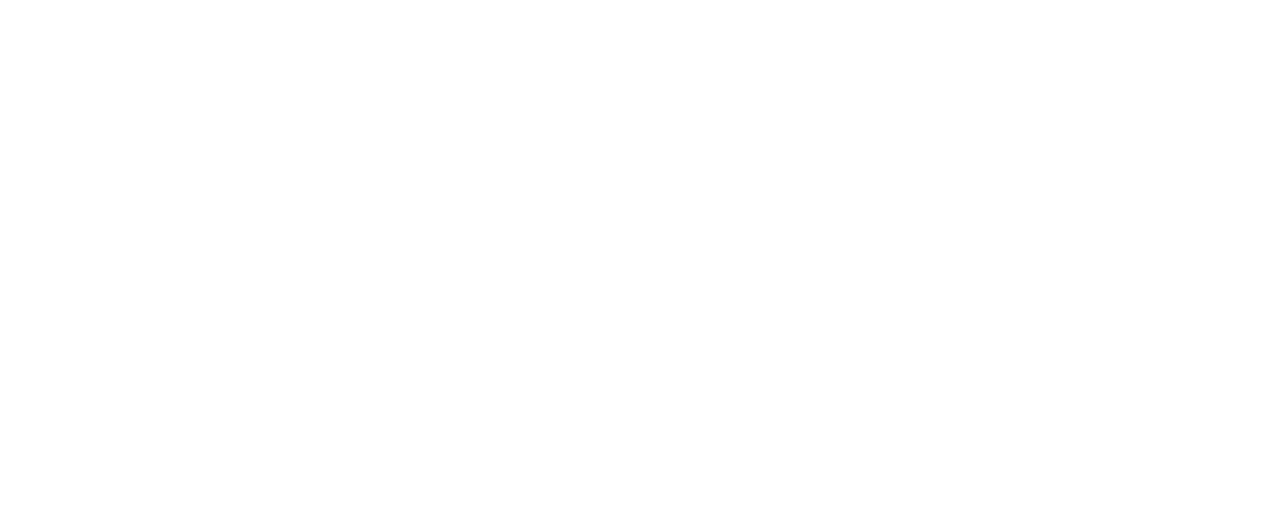
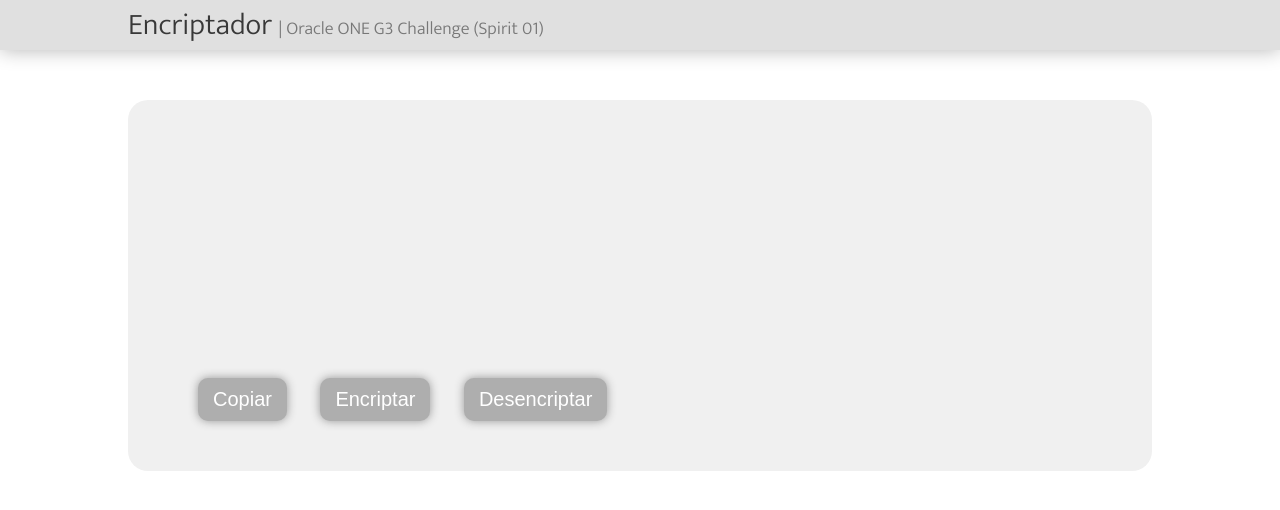
Before and after one commit to maxivecchio/maxivecchio.github.io, a plain HTML site: page index.html in a window 1280 px wide. Drawn offline with Linux system fonts and the light colour scheme; a web font is replaced by a local one.

Commit message:
Subiendo progreso previo

```diff
--- /dev/null
+++ b/css/reset.css
@@ -0,0 +1,48 @@
+/* http://meyerweb.com/eric/tools/css/reset/
+   v2.0 | 20110126
+   License: none (public domain)
+*/
+
+html, body, div, span, applet, object, iframe,
+h1, h2, h3, h4, h5, h6, p, blockquote, pre,
+a, abbr, acronym, address, big, cite, code,
+del, dfn, em, img, ins, kbd, q, s, samp,
+small, strike, strong, sub, sup, tt, var,
+b, u, i, center,
+dl, dt, dd, ol, ul, li,
+fieldset, form, label, legend,
+table, caption, tbody, tfoot, thead, tr, th, td,
+article, aside, canvas, details, embed,
+figure, figcaption, footer, header, hgroup,
+menu, nav, output, ruby, section, summary,
+time, mark, audio, video {
+	margin: 0;
+	padding: 0;
+	border: 0;
+	font-size: 100%;
+	font: inherit;
+	vertical-align: baseline;
+}
+/* HTML5 display-role reset for older browsers */
+article, aside, details, figcaption, figure,
+footer, header, hgroup, menu, nav, section {
+	display: block;
+}
+body {
+	line-height: 1;
+}
+ol, ul {
+	list-style: none;
+}
+blockquote, q {
+	quotes: none;
+}
+blockquote:before, blockquote:after,
+q:before, q:after {
+	content: '';
+	content: none;
+}
+table {
+	border-collapse: collapse;
+	border-spacing: 0;
+}
--- /dev/null
+++ b/css/style.css
@@ -0,0 +1,65 @@
+@import url('https://fonts.googleapis.com/css2?family=Mukta:wght@300&display=swap');
+@import url('https://fonts.googleapis.com/css2?family=Encode+Sans+Expanded:wght@300&display=swap');
+
+
+body {
+    font-family: 'Mukta', sans-serif;
+}
+header {
+    background: rgb(224, 224, 224);
+    box-shadow: 0px 0px 20px rgb(180,180,180);
+}
+header h1 {
+    width: 80%;
+    margin: 0 auto;
+    font-size: 30px;
+    padding: 10px 15px;
+    color: rgb(56, 56, 56);
+}
+
+header h1 span {
+    font-size: 18px;
+    color: rgb(119, 119, 119);
+}
+
+#test {
+    width: 80%;
+    background: rgb(240, 240, 240);
+    margin: 50px auto;
+    padding: 50px;
+    border-radius: 20px;
+    box-sizing: border-box;
+}
+
+textarea {
+    outline: none;
+    border: none;
+    resize: none;
+    width: 100%;
+    min-height: 200px;
+    background: none;
+    font-size: 18px;
+    color: rgb(69, 69, 69);
+    font-family: 'Encode Sans Expanded', sans-serif;
+}
+
+button {
+    margin-top: 20px;
+    outline: none;
+    border: none;
+    background: rgb(174, 174, 174);
+    box-shadow: 0px 0px 10px rgb(150, 150, 150);
+    color: #fff;
+    padding: 10px 15px;
+    font-size: 20px;
+    transition: .2s all;
+    margin-left: 20px;
+    margin-right: 10px;
+    border-radius: 10px;
+}
+
+button:hover {
+    cursor: pointer;
+    background: rgb(198, 198, 198);
+    box-shadow: 0px 0px 20px rgb(165, 165, 165);
+}
--- a/index.html
+++ b/index.html
@@ -1,12 +1,33 @@
 <!DOCTYPE html>
-<html lang="en">
+<html lang="es">
 <head>
     <meta charset="UTF-8">
     <meta http-equiv="X-UA-Compatible" content="IE=edge">
     <meta name="viewport" content="width=device-width, initial-scale=1.0">
-    <title>Document</title>
+    <link rel="stylesheet" href="css/reset.css">
+    <link rel="stylesheet" href="css/style.css">
+    <title>Oracle Challenge</title>
 </head>
 <body>
 
+    <header>
+        <h1>Encriptador <span>| Oracle ONE G3 Challenge (Spirit 01)</span></h1>
+    </header>
+
+    <main>
+        <section>
+            <div id="test">
+                <textarea></textarea>
+                <button id="encriptar">Copiar</button>
+                <button id="encriptar">Encriptar</button>
+                <button id="desencriptar">Desencriptar</button>
+            </div>
+        </section>
+    </main>
+
+    <footer></footer>
+
+    <script src="scripts/script.js"></script>
+
 </body>
 </html>
--- /dev/null
+++ b/scripts/script.js
@@ -0,0 +1,3 @@
+document.getElementById("copy").onclick = function copy(){
+    alert("hola")
+}
```
